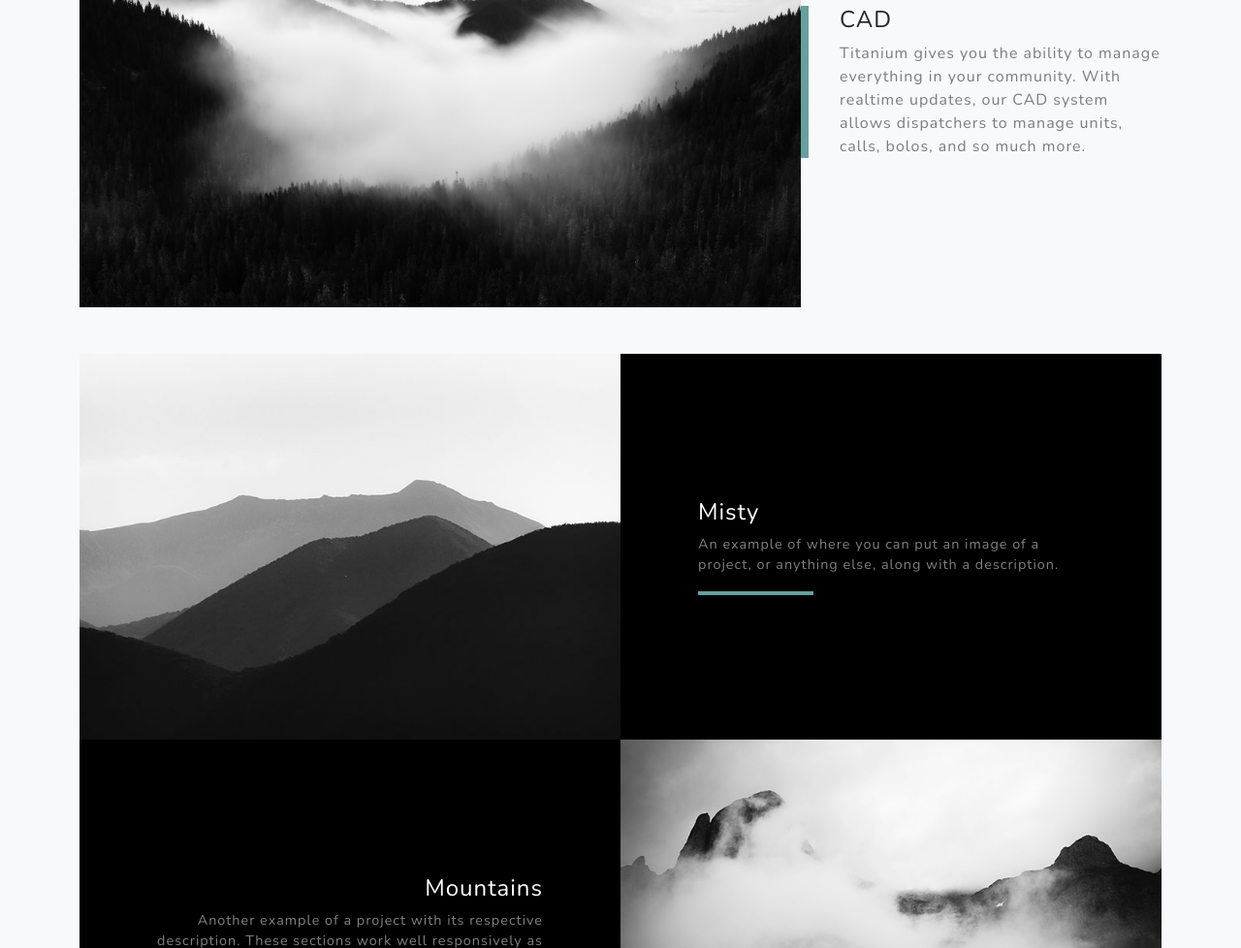
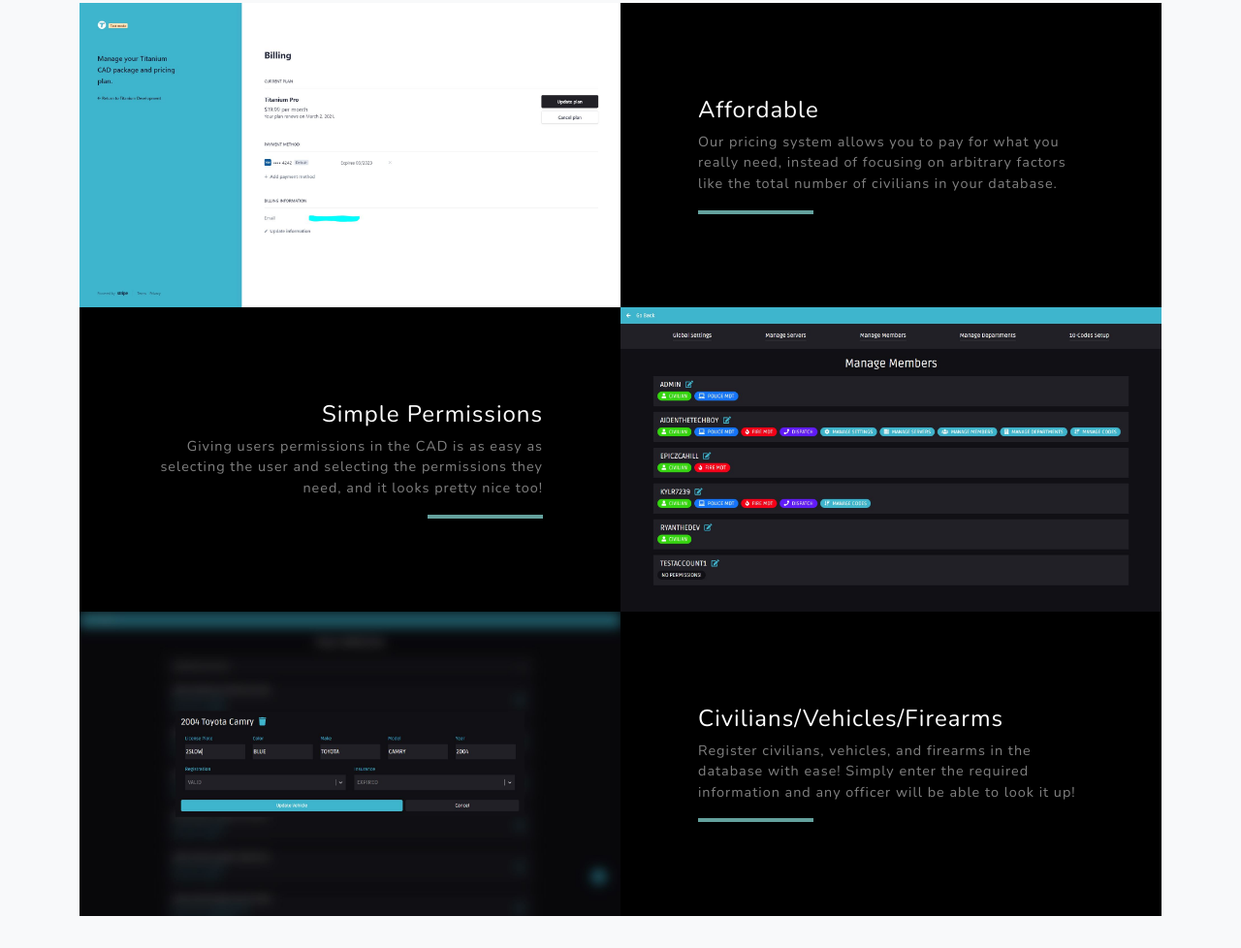
Before and after one commit to AidenTheTechBoy/TitaniumCAD, a website: page Frontend/public/home/index.html in a window 1280 px wide. Shown: the part 1822-2800 px from the top of the page at 97% size. Drawn offline with nearby package versions, Linux system fonts and the light colour scheme.

Commit message:
Update Homepage

```diff
--- a/Frontend/public/home/index.html
+++ b/Frontend/public/home/index.html
@@ -5,7 +5,7 @@
         <meta name="viewport" content="width=device-width, initial-scale=1, shrink-to-fit=no" />
         <meta name="description" content="" />
         <meta name="author" content="" />
-        <title>Grayscale - Start Bootstrap Theme</title>
+        <title>TitaniumCAD - Combining functionality with affordability.</title>
         <link rel="icon" type="image/x-icon" href="assets/img/favicon.ico" />
         <!-- Font Awesome icons (free version)-->
         <script src="https://use.fontawesome.com/releases/v5.15.1/js/all.js" crossorigin="anonymous"></script>
@@ -40,6 +40,7 @@
                 <div class="mx-auto text-center">
                     <h1 class="mx-auto my-0 text-uppercase">Titanium CAD</h1>
                     <h2 class="text-white-50 mx-auto mt-2 mb-5">The most powerful and affordable roleplay CAD system available with in-game integration.</h2>
+                    <h2 class="text-white-50 mx-auto mt-2 mb-5"><b>This system is currently in BETA/TEST mode. No payments will be charged until the system transitions out of this mode. All information stored in the database (communities, civilians, units, departments, etc.) will be cleared when we transition out of this mode. We will most likely transition out of this mode between March 14th and March 31st.</b></h2>  <!-- Beta Message -->
                     <div class='row justify-content-md-center'>
                         <div class="col-sm-auto">
                             <a class="btn btn-primary js-scroll-trigger" href="/login">Join a Community</a>
@@ -63,7 +64,7 @@
                         </p>
                     </div>
                 </div>
-                <img class="img-fluid" src="assets/img/ipad.png" alt="" />
+                <!-- <img class="img-fluid" src="assets/img/ipad.png" alt="" /> -->
             </div>
         </section>
         <!-- Projects-->
@@ -71,7 +72,7 @@
             <div class="container">
                 <!-- Featured Project Row-->
                 <div class="row align-items-center no-gutters mb-4 mb-lg-5">
-                    <div class="col-xl-8 col-lg-7"><img class="img-fluid mb-3 mb-lg-0" src="assets/img/bg-masthead.jpg" alt="" /></div>
+                    <div class="col-xl-8 col-lg-7"><img class="img-fluid mb-3 mb-lg-0" src="assets/img/screenshot-1-cad-system.JPG" alt="" /></div>
                     <div class="col-xl-4 col-lg-5">
                         <div class="featured-text text-center text-lg-left">
                             <h4>CAD</h4>
@@ -81,13 +82,13 @@
                 </div>
                 <!-- Project One Row-->
                 <div class="row justify-content-center no-gutters mb-5 mb-lg-0">
-                    <div class="col-lg-6"><img class="img-fluid" src="assets/img/demo-image-01.jpg" alt="" /></div>
+                    <div class="col-lg-6"><img class="img-fluid" src="assets/img/screenshot-4-manage-payment-pro-plan-example.JPG" alt="" /></div>
                     <div class="col-lg-6">
                         <div class="bg-black text-center h-100 project">
                             <div class="d-flex h-100">
                                 <div class="project-text w-100 my-auto text-center text-lg-left">
-                                    <h4 class="text-white">Misty</h4>
-                                    <p class="mb-0 text-white-50">An example of where you can put an image of a project, or anything else, along with a description.</p>
+                                    <h4 class="text-white">Affordable</h4>
+                                    <p class="mb-0 text-white-50">Our pricing system allows you to pay for what you really need, instead of focusing on arbitrary factors like the total number of civilians in your database.</p>
                                     <hr class="d-none d-lg-block mb-0 ml-0" />
                                 </div>
                             </div>
@@ -96,13 +97,13 @@
                 </div>
                 <!-- Project Two Row-->
                 <div class="row justify-content-center no-gutters">
-                    <div class="col-lg-6"><img class="img-fluid" src="assets/img/demo-image-02.jpg" alt="" /></div>
+                    <div class="col-lg-6"><img class="img-fluid" src="assets/img/screenshot-3-manage-members-permissions-menu-cad.JPG" alt="" /></div>
                     <div class="col-lg-6 order-lg-first">
                         <div class="bg-black text-center h-100 project">
                             <div class="d-flex h-100">
                                 <div class="project-text w-100 my-auto text-center text-lg-right">
-                                    <h4 class="text-white">Mountains</h4>
-                                    <p class="mb-0 text-white-50">Another example of a project with its respective description. These sections work well responsively as well, try this theme on a small screen!</p>
+                                    <h4 class="text-white">Simple Permissions</h4>
+                                    <p class="mb-0 text-white-50">Giving users permissions in the CAD is as easy as selecting the user and selecting the permissions they need, and it looks pretty nice too!</p>
                                     <hr class="d-none d-lg-block mb-0 mr-0" />
                                 </div>
                             </div>
@@ -111,13 +112,13 @@
                 </div>
                 <!-- Project Three Row-->
                 <div class="row justify-content-center no-gutters mb-5 mb-lg-0">
-                    <div class="col-lg-6"><img class="img-fluid" src="assets/img/demo-image-01.jpg" alt="" /></div>
+                    <div class="col-lg-6"><img class="img-fluid" src="assets/img/screenshot-2-civilian-vehicle-firearm-creator.JPG" alt="" /></div>
                     <div class="col-lg-6">
                         <div class="bg-black text-center h-100 project">
                             <div class="d-flex h-100">
                                 <div class="project-text w-100 my-auto text-center text-lg-left">
-                                    <h4 class="text-white">Misty</h4>
-                                    <p class="mb-0 text-white-50">An example of where you can put an image of a project, or anything else, along with a description.</p>
+                                    <h4 class="text-white">Civilians/Vehicles/Firearms</h4>
+                                    <p class="mb-0 text-white-50">Register civilians, vehicles, and firearms in the database with ease! Simply enter the required information and any officer will be able to look it up!</p>
                                     <hr class="d-none d-lg-block mb-0 ml-0" />
                                 </div>
                             </div>
@@ -132,7 +133,7 @@
                 <div class="row">
                     <div class="col-md-10 col-lg-8 mx-auto text-center">
                         <i class="far fa-paper-plane fa-2x mb-2 text-white"></i>
-                        <h2 class="text-white mb-5">Subscribe to receive updates!</h2>
+                        <h2 class="text-white mb-5">Subscribe to receive updates! Not set up.</h2>
                         <form class="form-inline d-flex">
                             <input class="form-control flex-fill mr-0 mr-sm-2 mb-3 mb-sm-0" id="inputEmail" type="email" placeholder="Enter email address..." />
                             <button class="btn btn-primary mx-auto" type="submit">Subscribe</button>
```
Also changed, not shown: Frontend/public/favicon.ico, Frontend/public/home/assets/img/favicon.ico, Frontend/public/home/assets/img/screenshot-1-cad-system.JPG (added), Frontend/public/home/assets/img/screenshot-2-civilian-vehicle-firearm-creator.JPG (added), Frontend/public/home/assets/img/screenshot-3-manage-members-permissions-menu-cad.JPG (added), Frontend/public/home/assets/img/screenshot-4-manage-payment-pro-plan-example.JPG (added).
